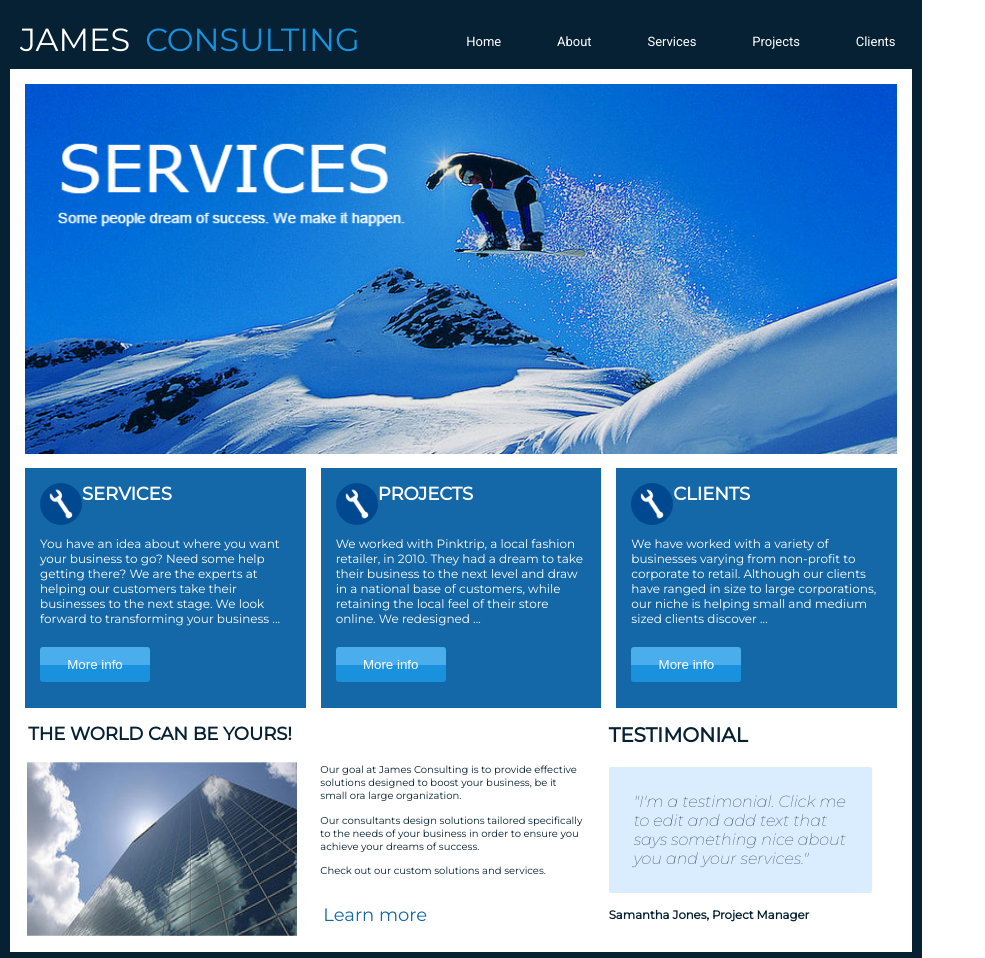
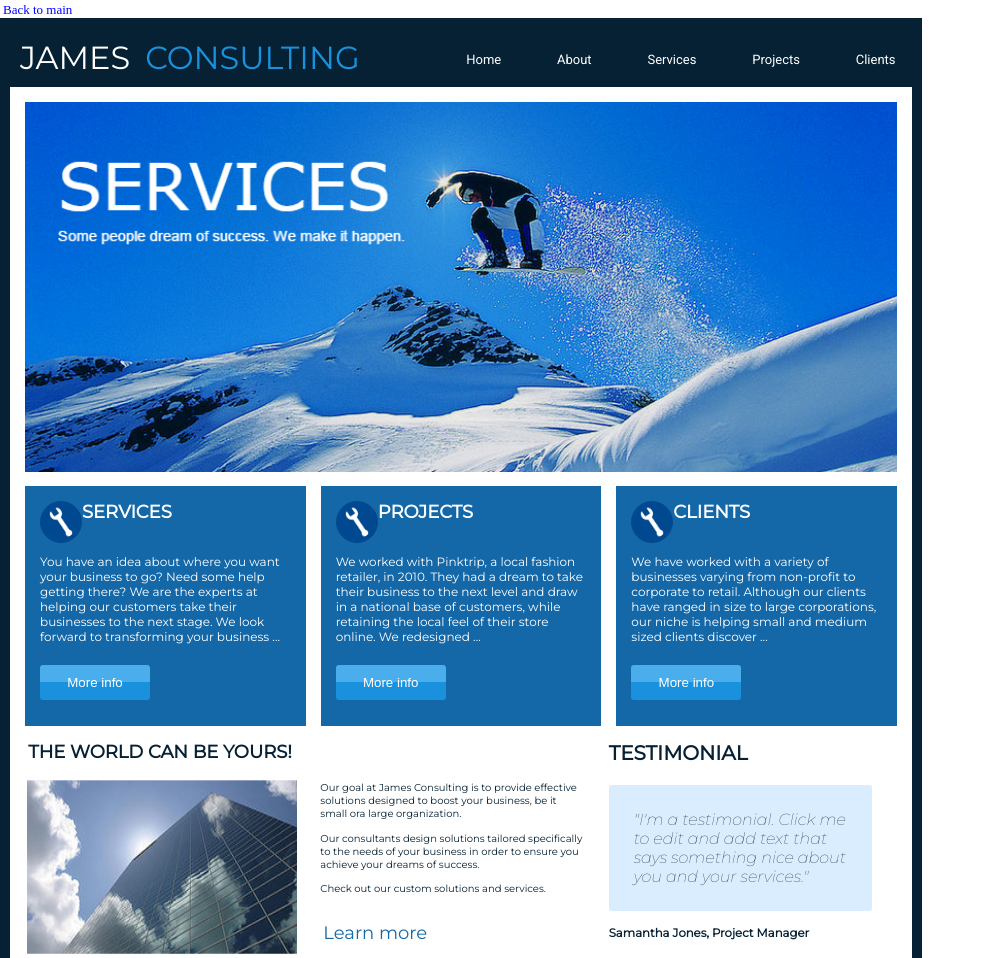
Before and after one commit to Smackatura/Web_fundamentals, a plain HTML site: page pages/consulting.html in a window 1280 px wide. Shown: the top 958 px of the page, without its empty margins (0-985 px from the left). Drawn offline with Linux system fonts and the light colour scheme.

Commit message:
added a back button

```diff
--- a/pages/consulting.html
+++ b/pages/consulting.html
@@ -10,6 +10,7 @@
 </head>
 
 <body>
+    <a href="/index.html" style="color:blue;">Back to main</a>
     <!-- wrapper - start -->
     <div id='wrapper'>
         <!-- navbar - start -->
```
